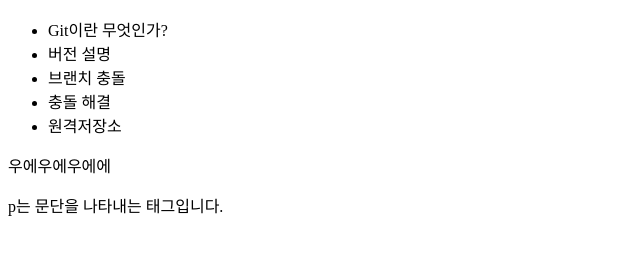
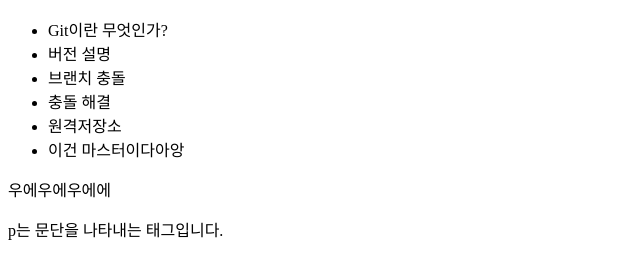
Before and after one commit to developer-gsu/opentutorials_git_gsu, a plain HTML site: page index.html in a window 1280 px wide. Shown: the part 119-398 px from the top of the page, without its empty margins (0-640 px from the left). Drawn offline with Linux system fonts and the light colour scheme.

Commit message:
li 추가

```diff
--- a/index.html
+++ b/index.html
@@ -16,6 +16,7 @@
 		<li>브랜치 충돌</li>
 		<li>충돌 해결</li>
 		<li>원격저장소</li>
+		<li>이건 마스터이다아앙</li>
 	</ul>
 	<span>우에우에우에에</span>
 	<p>p는 문단을 나타내는 태그입니다.</p>
```
